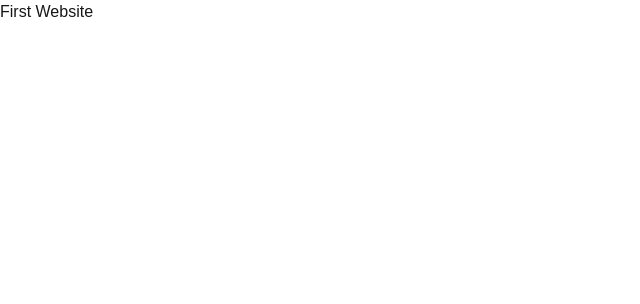
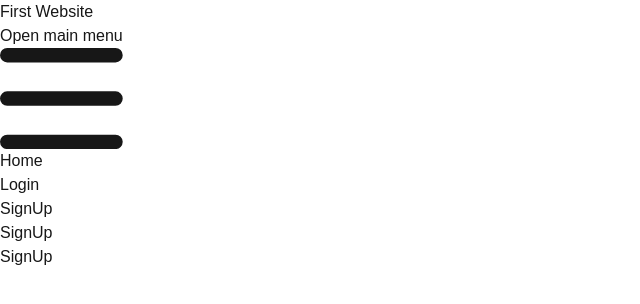
Before and after one commit to NoachValle/first-website, a Next.js app: page /Components in a window 1280 px wide. Shown: the top 304 px of the page, without its empty margins (0-640 px from the left). Built offline with nearby package versions, Linux system fonts and the light colour scheme.

Commit message:
This will be the Header part of my website that will contain the navigation bar

```diff
--- a/src/app/Components/page.tsx
+++ b/src/app/Components/page.tsx
@@ -2,9 +2,38 @@
 
 const Header = ()=>{
     return(
-        <header className=' flex justify-evenly items-center w-full h-full '>
+        <header className=' flex justify-evenly items-center w-full text-white'>
             <h1 className='text-4xl '>First Website</h1>
-            <nav></nav>
+            <nav className="bg-white border-gray-200 dark:bg-gray-900">
+                <div className ="max-w-screen-xl flex flex-wrap items-center justify-between mx-auto p-4">
+                    <button data-collapse-toggle="navbar-default" type="button" className="inline-flex items-center p-2 w-10 h-10 justify-center text-sm text-gray-500 rounded-lg md:hidden hover:bg-gray-100 focus:outline-none focus:ring-2 focus:ring-gray-200 dark:text-gray-400 dark:hover:bg-gray-700" aria-controls="navbar-default" aria-expanded="false">
+                        <span className="sr-only">Open main menu</span>
+                        <svg className ="w-5 h-5" aria-hidden="true" xmlns="http://www.w3.org/2000/svg" fill="none" viewBox="0 0 17 14">
+                            <path stroke="currentColor" stroke-linecap="round" stroke-linejoin="round" stroke-width="2" d="M1 1h15M1 7h15M1 13h15"/>
+                        </svg>
+                    </button>
+                    <div className="hidden w-full md:block md:w-auto" id="navbar-default">
+                        <ul className ="font-medium flex flex-col p-4 md:p-0 mt-4 border border-gray-100 rounded-lg bg-gray-50 md:flex-row md:space-x-8 rtl:space-x-reverse md:mt-0 md:border-0 md:bg-white dark:bg-gray-800 md:dark:bg-gray-900 dark:border-gray-700">
+
+                            <li>
+                                <a href="#" className="block py-2 px-3 text-white dark:text-white" aria-current="page">Home</a>
+                            </li>
+                            <li>
+                                <a href="#" className="block py-2 px-3 text-gray-900 rounded hover:bg-gray-100 md:hover:bg-transparent md:border-0 dark:text-white  dark:hover:bg-gray-700 dark:hover:text-white md:dark:hover:bg-transparent">Login </a>
+                            </li>
+                            <li>
+                                <a href="#" className="block py-2 px-3 text-gray-900 rounded hover:bg-gray-100 md:hover:bg-transparent md:border-0md:p-0 dark:text-white  dark:hover:bg-gray-700 dark:hover:text-white md:dark:hover:bg-transparent">SignUp</a>
+                            </li>
+                            <li>
+                            <a href="#" className="block py-2 px-3 text-gray-900 rounded hover:bg-gray-100 md:hover:bg-transparent md:border-0md:p-0 dark:text-white  dark:hover:bg-gray-700 dark:hover:text-white md:dark:hover:bg-transparent">SignUp</a>
+                            </li>
+                            <li>
+                            <a href="#" className="block py-2 px-3 text-gray-900 rounded hover:bg-gray-100 md:hover:bg-transparent md:border-0md:p-0 dark:text-white  dark:hover:bg-gray-700 dark:hover:text-white md:dark:hover:bg-transparent">SignUp</a>
+                            </li>
+                        </ul>
+                    </div>
+                </div>
+            </nav>
         </header>
 
     );
```
